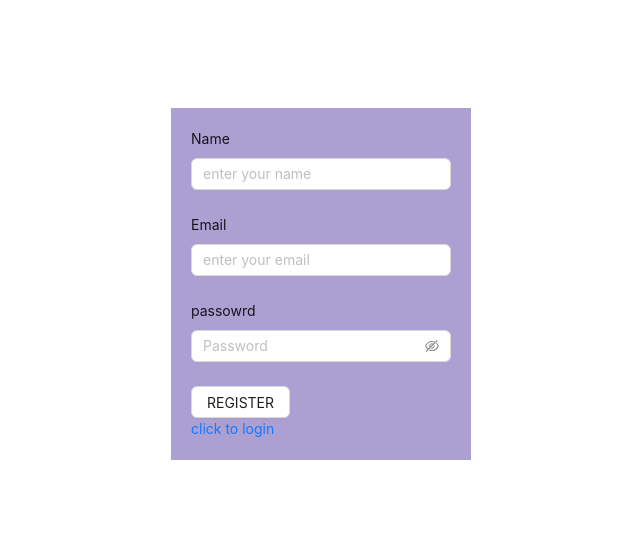
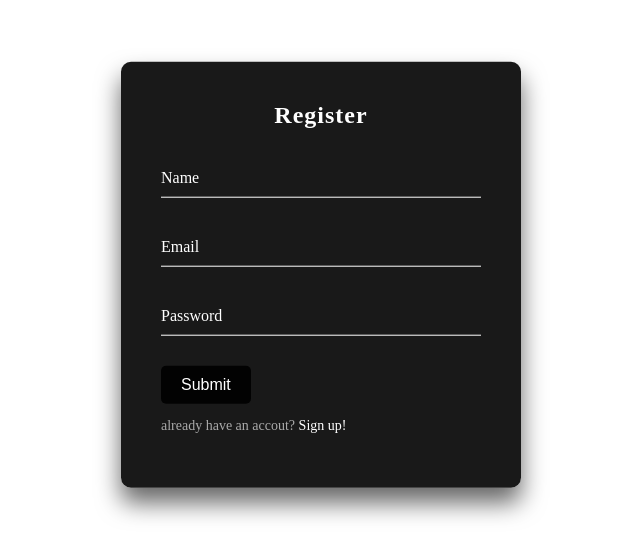
Before and after one commit to balajiofficial06/employe_tracker, a React (Create React App) app in the folder client/: page /register in a window 1280 px wide. Shown: the part 124-682 px from the top of the page, without its empty margins (319-959 px from the left). Built offline with nearby package versions, Linux system fonts and the light colour scheme.

Commit message:
Login and register page

```diff
--- /dev/null
+++ b/client/src/css/login.css
@@ -0,0 +1,199 @@
+.login-box {
+    position: absolute;
+    top: 50%;
+    left: 50%;
+    width: 400px;
+    padding: 40px;
+    margin: 20px auto;
+    transform: translate(-50%, -55%);
+    background: rgba(0, 0, 0, 0.9);
+    box-sizing: border-box;
+    box-shadow: 0 15px 25px rgba(0, 0, 0, 0.6);
+    border-radius: 10px;
+}
+
+.login-box p:first-child {
+    margin: 0 0 30px;
+    padding: 0;
+    color: #fff;
+    text-align: center;
+    font-size: 1.5rem;
+    font-weight: bold;
+    letter-spacing: 1px;
+}
+
+.login-box .user-box {
+    position: relative;
+}
+
+.login-box .user-box input {
+    width: 100%;
+    padding: 10px 0;
+    font-size: 16px;
+    color: #fff;
+    margin-bottom: 30px;
+    border: none;
+    border-bottom: 1px solid #fff;
+    outline: none;
+    background: transparent;
+}
+
+.login-box .user-box label {
+    position: absolute;
+    top: 0;
+    left: 0;
+    padding: 10px 0;
+    font-size: 16px;
+    color: #fff;
+    pointer-events: none;
+    transition: 0.5s;
+}
+
+.login-box .user-box input:focus~label,
+.login-box .user-box input:valid~label {
+    top: -20px;
+    left: 0;
+    color: #fff;
+    font-size: 12px;
+}
+
+.login-box form a {
+    position: relative;
+    display: inline-block;
+    padding: 10px 20px;
+    font-weight: bold;
+    color: #fff;
+    font-size: 16px;
+    text-decoration: none;
+    text-transform: uppercase;
+    overflow: hidden;
+    transition: 0.5s;
+    margin-top: 40px;
+    letter-spacing: 3px;
+}
+
+.login-box a:hover {
+    background: #fff;
+    color: #272727;
+    border-radius: 5px;
+}
+
+.login-box a span {
+    position: absolute;
+    display: block;
+}
+
+.login-box a span:nth-child(1) {
+    top: 0;
+    left: -100%;
+    width: 100%;
+    height: 2px;
+    background: linear-gradient(90deg, transparent, #fff);
+    animation: btn-anim1 1.5s linear infinite;
+}
+
+@keyframes btn-anim1 {
+    0% {
+        left: -100%;
+    }
+
+    50%,
+    100% {
+        left: 100%;
+    }
+}
+
+.login-box a span:nth-child(2) {
+    top: -100%;
+    right: 0;
+    width: 2px;
+    height: 100%;
+    background: linear-gradient(180deg, transparent, #fff);
+    animation: btn-anim2 1.5s linear infinite;
+    animation-delay: 0.375s;
+}
+
+@keyframes btn-anim2 {
+    0% {
+        top: -100%;
+    }
+
+    50%,
+    100% {
+        top: 100%;
+    }
+}
+
+.login-box a span:nth-child(3) {
+    bottom: 0;
+    right: -100%;
+    width: 100%;
+    height: 2px;
+    background: linear-gradient(270deg, transparent, #fff);
+    animation: btn-anim3 1.5s linear infinite;
+    animation-delay: 0.75s;
+}
+
+@keyframes btn-anim3 {
+    0% {
+        right: -100%;
+    }
+
+    50%,
+    100% {
+        right: 100%;
+    }
+}
+
+.login-box a span:nth-child(4) {
+    bottom: -100%;
+    left: 0;
+    width: 2px;
+    height: 100%;
+    background: linear-gradient(360deg, transparent, #fff);
+    animation: btn-anim4 1.5s linear infinite;
+    animation-delay: 1.125s;
+}
+
+@keyframes btn-anim4 {
+    0% {
+        bottom: -100%;
+    }
+
+    50%,
+    100% {
+        bottom: 100%;
+    }
+}
+
+.login-box p:last-child {
+    color: #aaa;
+    font-size: 14px;
+}
+
+.login-box a.a2 {
+    color: #fff;
+    text-decoration: none;
+}
+
+.login-box a.a2:hover {
+    background: transparent;
+    color: #aaa;
+    border-radius: 5px;
+}
+
+button {
+    background-color: rgba(0, 0, 0, 0.9);
+    color: white;
+    border: none;
+    padding: 10px 20px;
+    font-size: 16px;
+    border-radius: 5px;
+    transition: background-color 0.3s ease-in-out;
+}
+
+button:hover {
+    background-color: white;
+    color: rgba(0, 0, 0, 0.9);
+    cursor: pointer;
+}
--- a/client/src/index.css
+++ b/client/src/index.css
@@ -45,6 +45,7 @@
   font-size: 15px;
   cursor: pointer;
 }
+
 .Register-Link {
   color: black;
 }
--- a/client/src/pages/Login.js
+++ b/client/src/pages/Login.js
@@ -1,14 +1,22 @@
-import React from "react";
+import React, { useState } from "react";
 import { Form, Input, Button } from "antd";
 import axios from "axios";
 import toast from "react-hot-toast";
 import { useNavigate } from "react-router-dom";
+import "../css/login.css";
+
 
 function Login() {
+  const [email, setEmail] = useState("");
+  const [password, setPassword] = useState("");
+
   const navigate = useNavigate();
-  const onFinish = async (values) => {
+  const onFinish = async (event) => {
+    event.preventDefault();
+
     try {
-      const response = await axios.post("/api/user/login", values);
+      const response = await axios.post("/api/user/login", { email, password });
+      console.log(response)
       if (response.data.success) {
         toast.success(response.data.message);
         navigate("/");
@@ -21,23 +29,59 @@ function Login() {
     }
   };
   return (
-    <div className="authentication">
-      <div className="authentication-form card">
-        <Form layout="vertical" onFinish={onFinish}>
-          <Form.Item label="Email" name="email">
-            <Input placeholder="enter your email" autoComplete="off" />
-          </Form.Item>
 
-          <Form.Item label="password" name="password">
-            <Input.Password placeholder="Password" autoComplete="off"/>
+    //   <div className="authentication">
+    //     <div className="authentication-form card">
+    //       <Form layout="vertical" onFinish={onFinish}>
+    //         <Form.Item label="Email" name="email">
+    //           <Input placeholder="enter your email" autoComplete="off" />
+    //         </Form.Item>
 
-          </Form.Item>
-          <Button className="primary-button" htmlType="submit">
-            LOGIN
-          </Button>
-          <br />
-          <a className="Register-Link" href="/register">click to register</a>
-        </Form>
+    //         <Form.Item label="password" name="password">
+    //           <Input.Password placeholder="Password" autoComplete="off" />
+
+    //         </Form.Item>
+    //         <Button className="primary-button" htmlType="submit">
+    //           LOGIN
+    //         </Button>
+    //         <br />
+    //         <a className="Register-Link" href="/register">click to register</a>
+    //       </Form>
+    //     </div>
+    //   </div>
+    // );
+    <div className="login-page">
+      <div className="login-box">
+        <p>Login</p>
+        <form onSubmit={onFinish}>
+          <div className="user-box">
+            <input
+              required
+              name="email"
+              type="text"
+              value={email}
+              onChange={(event) => setEmail(event.target.value)}
+            />
+            <label>Email</label>
+          </div>
+          <div className="user-box">
+            <input
+              required
+              name="password"
+              type="password"
+              value={password}
+              onChange={(event) => setPassword(event.target.value)}
+            />
+            <label>Password</label>
+          </div>
+          <button className="login-button" type="submit">Submit</button>
+        </form>
+        <p>
+          Don't have an account?{" "}
+          <a href="/register" className="a2">
+            Sign up!
+          </a>
+        </p>
       </div>
     </div>
   );
--- a/client/src/pages/Register.js
+++ b/client/src/pages/Register.js
@@ -1,14 +1,18 @@
-import React from "react";
+import React, { useState } from "react";
 import { Form, Input, Button } from "antd";
 import axios from "axios";
 import toast from "react-hot-toast";
 import { useNavigate } from "react-router-dom";
 
 function Register() {
+  const [email, setEmail] = useState("");
+  const [name, setName] = useState("");
+  const [password, setPassword] = useState("");
   const navigate = useNavigate();
-  const onFinish = async (values) => {
+  const onFinish = async (event) => {
+    event.preventDefault();
     try {
-      const response = await axios.post("/api/user/register", values);
+      const response = await axios.post("/api/user/register", { email, name, password });
       if (response.data.success) {
         toast.success(response.data.message);
         toast("redicting to login page");
@@ -21,26 +25,70 @@ function Register() {
     }
   };
   return (
-    <div className="authentication">
-      <div className="authentication-form card">
-        <Form layout="vertical" onFinish={onFinish}>
-          <Form.Item label="Name" name="name">
-            <Input placeholder="enter your name" autoComplete="off"/>
-          </Form.Item>
+    // <div className="authentication">
+    //   <div className="authentication-form card">
+    //     <Form layout="vertical" onFinish={onFinish}>
+    //       <Form.Item label="Name" name="name">
+    //         <Input placeholder="enter your name" autoComplete="off"/>
+    //       </Form.Item>
 
-          <Form.Item label="Email" name="email">
-            <Input placeholder="enter your email" autoComplete="off"/>
-          </Form.Item>
+    //       <Form.Item label="Email" name="email">
+    //         <Input placeholder="enter your email" autoComplete="off"/>
+    //       </Form.Item>
 
-          <Form.Item label="passowrd" name="password">
-            <Input.Password placeholder="Password" autoComplete="off"/>
-          </Form.Item>
-          <Button className="primary-button" htmlType="submit">
-            REGISTER
-          </Button>
-          <br />
-          <a href="/login">click to login</a>
-        </Form>
+    //       <Form.Item label="passowrd" name="password">
+    //         <Input.Password placeholder="Password" autoComplete="off"/>
+    //       </Form.Item>
+    //       <Button className="primary-button" htmlType="submit">
+    //         REGISTER
+    //       </Button>
+    //       <br />
+    //       <a href="/login">click to login</a>
+    //     </Form>
+    //   </div>
+    // </div>
+    <div className="login-page">
+      <div className="login-box">
+        <p>Register</p>
+        <form onSubmit={onFinish}>
+          <div className="user-box">
+            <input
+              required
+              name="Name"
+              type="text"
+              value={name}
+              onChange={(event) => setName(event.target.value)}
+            />
+            <label>Name</label>
+          </div>
+          <div className="user-box">
+            <input
+              required
+              name="email"
+              type="text"
+              value={email}
+              onChange={(event) => setEmail(event.target.value)}
+            />
+            <label>Email</label>
+          </div>
+          <div className="user-box">
+            <input
+              required
+              name="password"
+              type="password"
+              value={password}
+              onChange={(event) => setPassword(event.target.value)}
+            />
+            <label>Password</label>
+          </div>
+          <button className="login-button" type="submit">Submit</button>
+        </form>
+        <p>
+          already have an accout?{" "}
+          <a href="/login" className="a2">
+            Sign up!
+          </a>
+        </p>
       </div>
     </div>
   );
```
Also changed, not shown: 1 other file (tests, documents, lock files or other folders).
